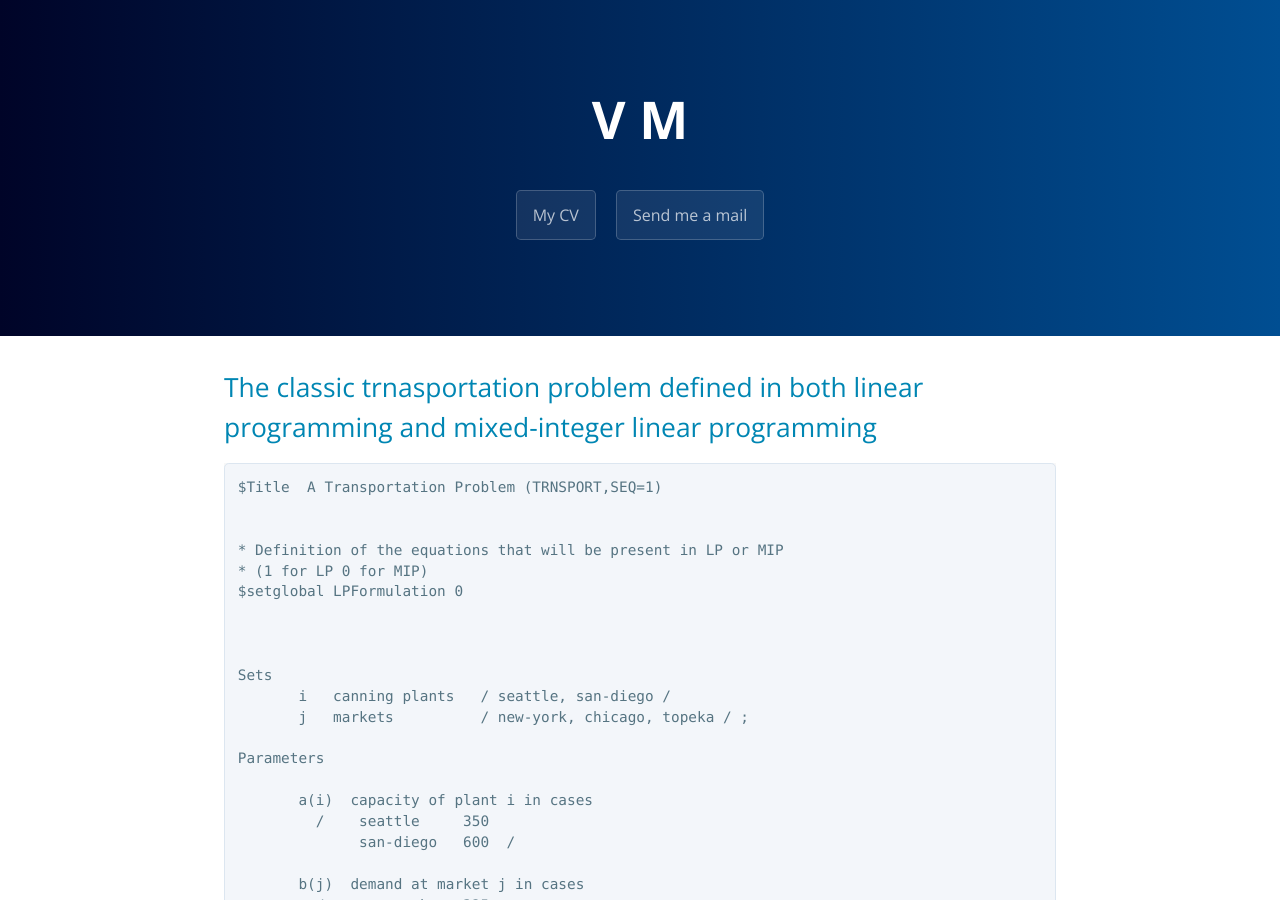
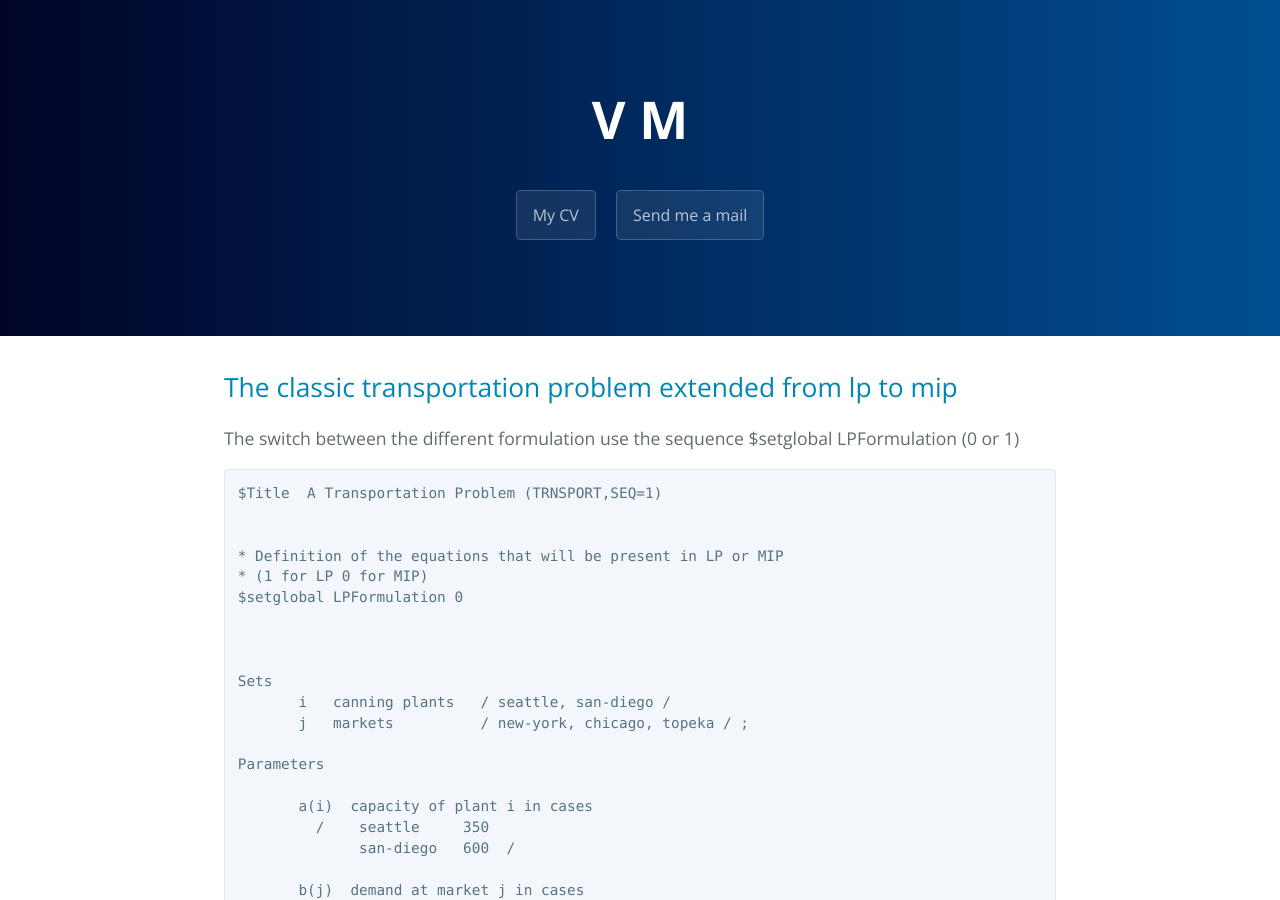
Before and after one commit to vlmeg/vlmeg.github.io, a Jekyll site: the page built from lp_vs_mip.md, in a window 1280 px wide and 900 px high. Built offline with Jekyll 4.4.1, drawn with Linux system fonts in a browser that asks for light colours; the repository's description, which GitHub fills in, is left out; our own code applies the rules of GitHub Pages for plain Markdown files; some of the changed text lies outside the part shown.

Commit message:
Update lp_vs_mip.md

```diff
--- a/lp_vs_mip.md
+++ b/lp_vs_mip.md
@@ -2,7 +2,9 @@
 layout: default
 ---
 
-## The classic trnasportation problem defined in both linear programming and mixed-integer linear programming
+## The classic transportation problem extended from  lp to mip
+
+The switch between the different formulation use the sequence $setglobal LPFormulation (0 or 1)
 
 ~~~
 $Title  A Transportation Problem (TRNSPORT,SEQ=1)
```
Also changed, not shown: other parts of lp_vs_mip.md (+2 -1 lines).
